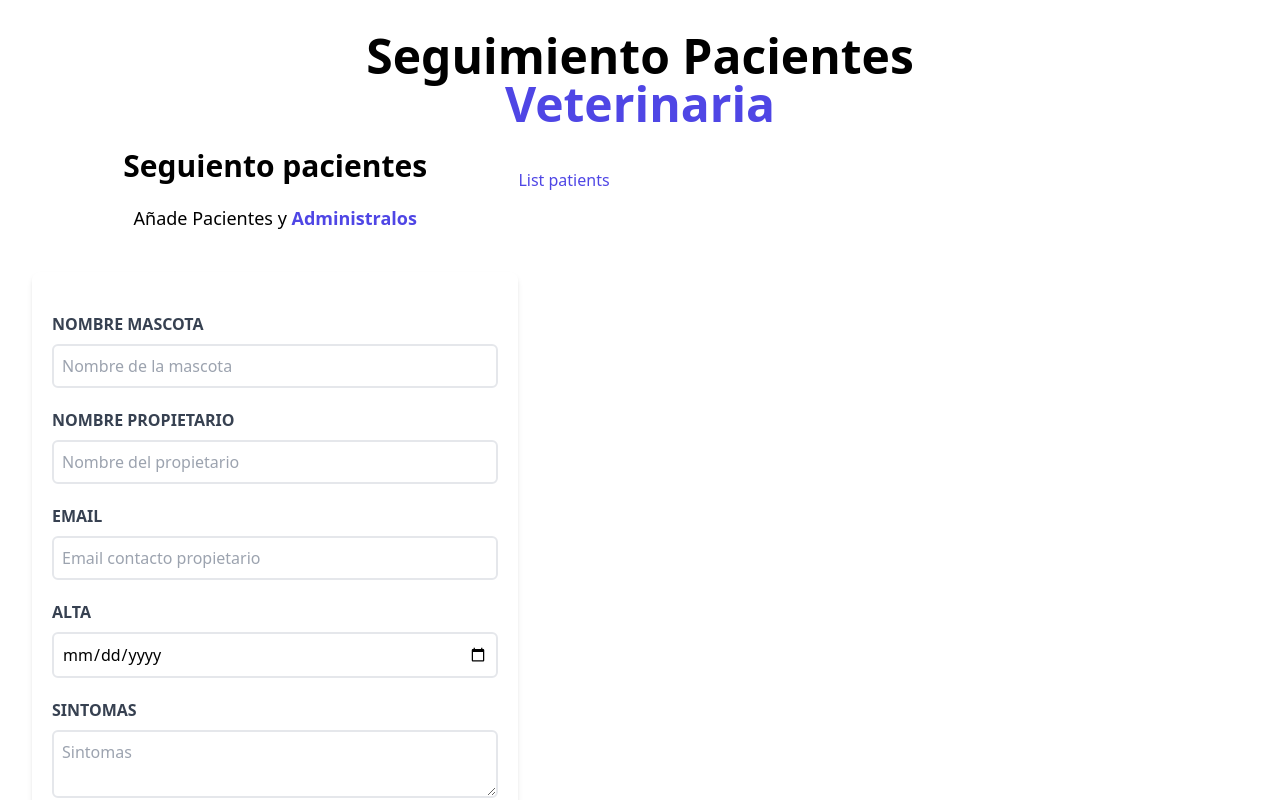
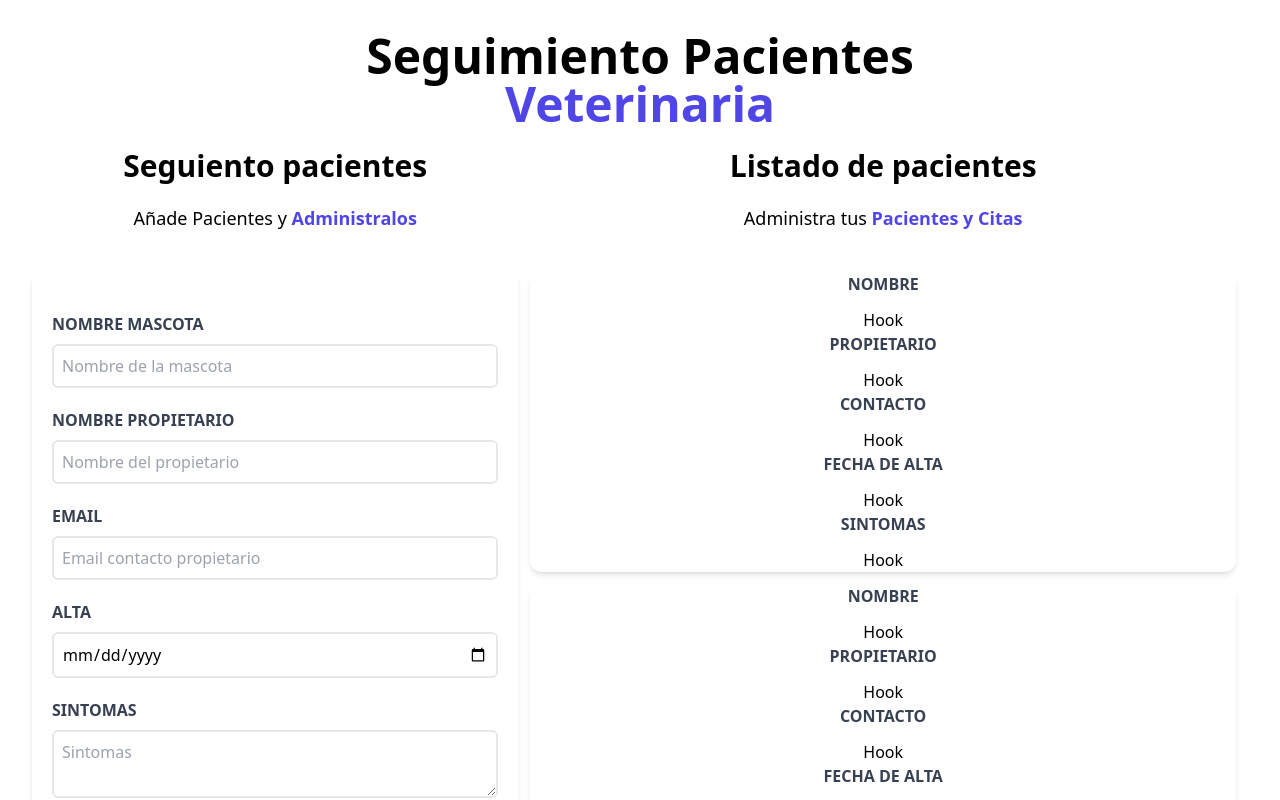
Before and after one commit to Any28Flo/pet-appointment, a React (Vite) app: page / in a window 1280 px wide. Shown: the top 800 px of the page. Built offline with nearby package versions, Linux system fonts and the light colour scheme.

Commit message:
feat | add state to Form and method to handleChange

```diff
--- a/src/components/Form.jsx
+++ b/src/components/Form.jsx
@@ -1,5 +1,22 @@
+import {useState} from "react";
 
 const Form = () => {
+
+    const [patient, setPatient] = useState({
+        mascota : "",
+        propietario : "",
+        contacto : "",
+        alta : "",
+        sintomas : ""
+    })
+    const handleChange = (e) => {
+
+      const {name, value} = e.target;
+        console.log(e.target)
+        console.log(name)
+        console.log(value)
+        setPatient(Object.assign({}, patient,{[name] : value}))
+    }
     return (
         <div className="md:w-1/2 lg:w-2/5">
             <h2 className="font-black text-3xl text-center">Seguiento pacientes</h2>
@@ -15,9 +32,12 @@ const Form = () => {
                     </label>
                     <input
                         id="mascota"
+                        name="mascota"
                         type="text"
                         placeholder="Nombre de la mascota"
                         className="border-2 w-full p-2 placeholder-gray-400 rounded-md"
+                        value={patient.mascota}
+                        onChange={ e =>handleChange(e)}
                     />
 
                 </div>
@@ -29,9 +49,12 @@ const Form = () => {
                     </label>
                     <input
                         id="propietario"
+                        name="propietario"
                         type="text"
                         placeholder="Nombre del propietario"
                         className="border-2 w-full p-2 placeholder-gray-400 rounded-md"
+                        value={patient.propietario}
+                        onChange={e => handleChange(e)}
                     />
 
                 </div>
@@ -43,9 +66,12 @@ const Form = () => {
                     </label>
                     <input
                         id="contacto"
+                        name="contacto"
                         type="email"
                         placeholder="Email contacto propietario "
                         className="border-2 w-full p-2 placeholder-gray-400 rounded-md"
+                        value={patient.contacto}
+                        onChange={e => handleChange(e)}
                     />
 
                 </div>
@@ -57,8 +83,11 @@ const Form = () => {
                     </label>
                     <input
                         id="alta"
+                        name="alta"
                         type="date"
                         className="border-2 w-full p-2 placeholder-gray-400 rounded-md"
+                        value={patient.alta}
+                        onChange={ e => handleChange(e)}
                     />
 
                 </div>
@@ -70,8 +99,10 @@ const Form = () => {
                     </label>
                     <textarea
                         id="sintomas"
+                        name="sintomas"
                         placeholder="Sintomas"
                         className="border-2 w-full p-2 placeholder-gray-400 rounded-md"
+                        onChange={e => handleChange(e)}
                     />
 
                 </div>
--- a/src/components/ListPatients.jsx
+++ b/src/components/ListPatients.jsx
@@ -1,8 +1,21 @@
+import Patient from "./Patient.jsx";
 
 const ListPatients = () => {
     return (
-        <div>
-            <h1 className="text-indigo-600 mt-5">List patients</h1>
+        <div className="md:w-1/2 lg:w-3/5 h-screen overflow-y-scroll">
+            <h2 className="font-black text-3xl text-center">
+                Listado de pacientes
+            </h2>
+            <p className="text-lg mt-5 text-center mb-10">Administra tus {" "}
+            <span className="text-indigo-600 font-bold">Pacientes y Citas</span>
+            </p>
+           <Patient/>
+            <Patient/>
+
+            <Patient/>
+
+            <Patient/>
+
         </div>
     );
 };
--- /dev/null
+++ b/src/components/Patient.jsx
@@ -0,0 +1,20 @@
+const Patient = () => {
+
+
+    return (
+        <div className="m-3 bg-white shadow-md px-5 py-18 rounded-xl">
+            <p className="font-bold mb-3 text-gray-700 uppercase">Nombre {" "}</p>
+            <span className="font-normal normal-case"> Hook</span>
+            <p className="font-bold mb-3 text-gray-700 uppercase">Propietario {" "}</p>
+            <span className="font-normal normal-case"> Hook</span>
+            <p className="font-bold mb-3 text-gray-700 uppercase">Contacto{" "}</p>
+            <span className="font-normal normal-case"> Hook</span>
+            <p className="font-bold mb-3 text-gray-700 uppercase">Fecha de alta {" "}</p>
+            <span className="font-normal normal-case"> Hook</span>
+            <p className="font-bold mb-3 text-gray-700 uppercase">Sintomas {" "}</p>
+            <span className="font-normal normal-case"> Hook</span>
+        </div>
+    );
+};
+
+export default Patient;
```
